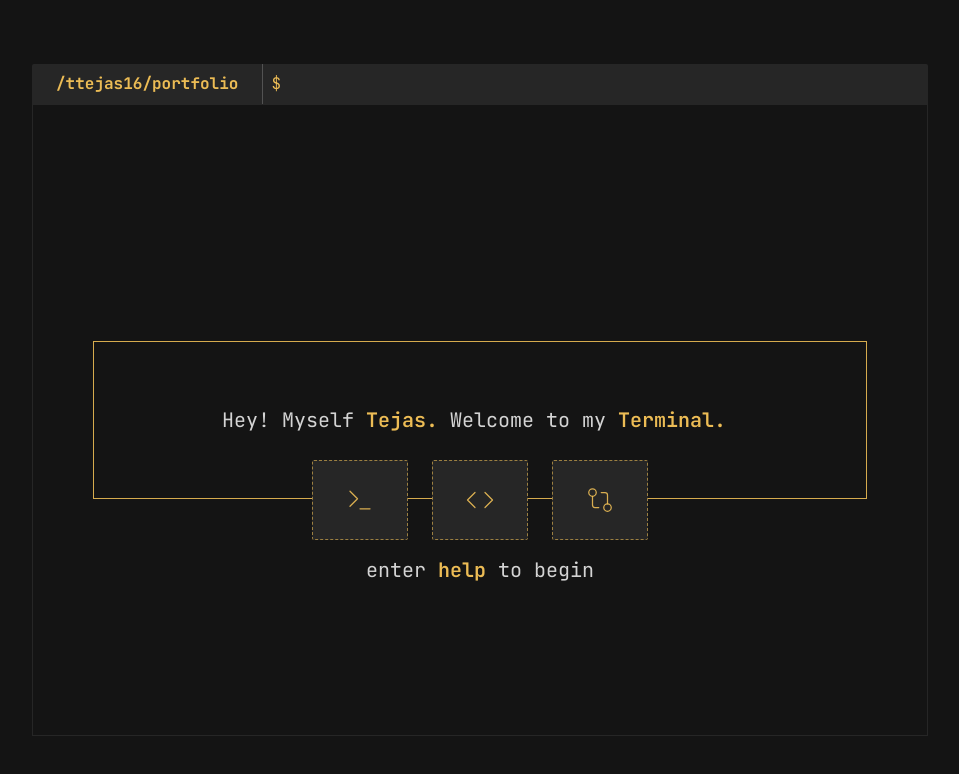
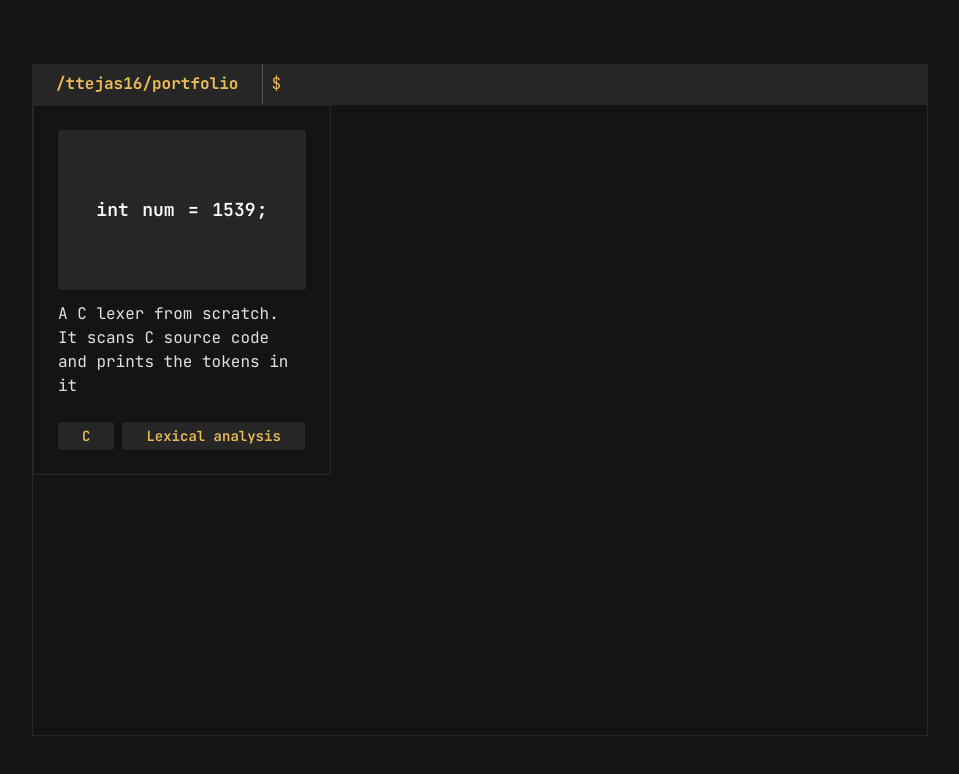
Before and after one commit to ttejas16/terminal-portfolio, a React (Vite) app: page / in a window 1280 px wide. Shown: the top 774 px of the page, without its empty margins (160-1119 px from the left). Built offline with nearby package versions, Linux system fonts and the light colour scheme.

Commit message:
added projects tab initial structure

```diff
--- a/src/App.tsx
+++ b/src/App.tsx
@@ -4,7 +4,7 @@ import { commands, CommandMap } from "./utils/commands";
 
 function App() {
   const inputRef = useRef<HTMLInputElement>(null);
-  const [currentCommand, setCurrentCommand] = useState("home");
+  const [currentCommand, setCurrentCommand] = useState("projects");
   const Component = (currentCommand in commands) ? commands[currentCommand as keyof CommandMap] : Error;
 
   const handleFocus = useCallback((e: KeyboardEvent) => {
--- /dev/null
+++ b/src/components/AnimatedText.tsx
@@ -0,0 +1,64 @@
+import { createTimeline } from "animejs";
+import { useEffect, useState } from "react";
+
+function AnimatedText() {
+    const [state, setState] = useState(false);
+
+    useEffect(() => {
+        const tl = createTimeline({ loop: true, autoplay: true, loopDelay: 2000 });
+        tl
+
+            .add([".wrapper", ".word"], {
+                gap: ["10px", "0px"],
+                color: ["white"],
+                duration: 800,
+                ease: 'out(3)'
+            })
+            .add(".wrapper", {
+                gap: ["0px", "10px"],
+                duration: 200,
+                delay: 1500
+            })
+            .add(".one", {
+                color: ["white", "teal"],
+                duration: 100,
+            })
+            .add(".two", {
+                color: ["white", "silver"],
+                duration: 110,
+            })
+            .add(".three", {
+                color: ["white", "teal"],
+                duration: 120,
+            })
+            .add(".four", {
+                color: ["white", "goldenrod"],
+                duration: 130,
+            })
+            .add(".five", {
+                color: ["white", "gray"],
+                duration: 140
+            })
+            .init();
+
+        if (state) {
+            tl.complete();
+            tl.pause();
+        }
+
+        return () => { tl.revert() }
+    }, [state]);
+
+    return (
+        <div className="flex wrapper text-lg font-semibold">
+            {/* <button onClick={() => setState(!state)}>click</button> */}
+            <span className="one word">int</span>&nbsp;
+            <span className="two word">num</span>&nbsp;
+            <span className="three word">=</span>&nbsp;
+            <span className="four word">1539</span>
+            <span className="five word">;</span>
+        </div>
+    )
+}
+
+export default AnimatedText;
--- a/src/components/Projects.tsx
+++ b/src/components/Projects.tsx
@@ -1,7 +1,60 @@
+import { PropsWithChildren, ReactNode } from "react";
+import projects from "../utils/projects";
+import { Package } from "lucide-react";
+
 function Projects() {
     return (
-        <div>
-            projects
+        <div className="w-full h-full grid grid-cols-3
+                place-content-start overflow-hidden
+                [&>*]:border [&>*]:border-neutral-800
+                [&>*:not(:nth-child(-n+3))]:border-t-0
+                [&>*:not(:nth-child(3n+1))]:border-l-0">
+            {
+                projects.map((project, index) => {
+                    if (project.thumbnailComponent) {
+                        return (
+                            <GridItem info={project.info} tags={project.tags}>
+                                <project.thumbnailComponent/>
+                            </GridItem>
+                        )
+                    }
+                    return (
+                        <GridItem key={index} info={project.info} tags={project.tags} />
+                    )
+                })
+            }
+        </div>
+    )
+}
+
+interface ItemProps extends PropsWithChildren {
+    children?: ReactNode
+    info: string,
+    tags: string[]
+}
+function GridItem({ children, info, tags }: ItemProps) {
+    return (
+        <div className="h-min px-6 py-6 flex flex-col gap-2 border-[1px] border-neutral-600">
+            <div className="w-full h-40 bg-neutral-800 rounded-sm flex justify-center items-center">
+                {children}
+                {
+                    !children && <Package size={35} className="stroke-primary"/>
+                }
+            </div>
+            <div className="mt-1">
+                {info}
+            </div>
+            <div className="w-full flex gap-2 flex-wrap mt-4">
+                {
+                    tags.map((tag, index) => {
+                        return (
+                            <div key={index} className="bg-neutral-800 px-6 py-1 rounded-sm text-sm text-primary font-semibold">
+                                {tag}
+                            </div>
+                        )
+                    })
+                }
+            </div>
         </div>
     )
 }
--- a/src/index.css
+++ b/src/index.css
@@ -26,3 +26,23 @@
 input{
   caret-shape: block;
 }
+
+.grid-item::before,
+.grid-item::after {
+   content: '';
+   position: absolute;
+   background-color: #333;
+   z-index: 1;
+}
+.grid-item::after {
+  width: 100vw;
+  height: 1px;
+  left: 0;
+  top: -1px;
+}
+.grid-item::before {
+  width: 1px;
+  height: 100vh;
+  left: -1px;
+  top: 0;
+}
--- /dev/null
+++ b/src/utils/projects.tsx
@@ -0,0 +1,18 @@
+import { ReactNode } from "react";
+import AnimatedText from "../components/AnimatedText";
+
+interface Project {
+    info: string,
+    thumbnailComponent?: () => ReactNode,
+    tags: string[]
+}
+
+const projects: Project[] = [
+    {
+        info: "A C lexer from scratch. It scans C source code and prints the tokens in it",
+        tags: ["C", "Lexical analysis"],
+        thumbnailComponent: AnimatedText
+    },
+];
+
+export default projects;
```
